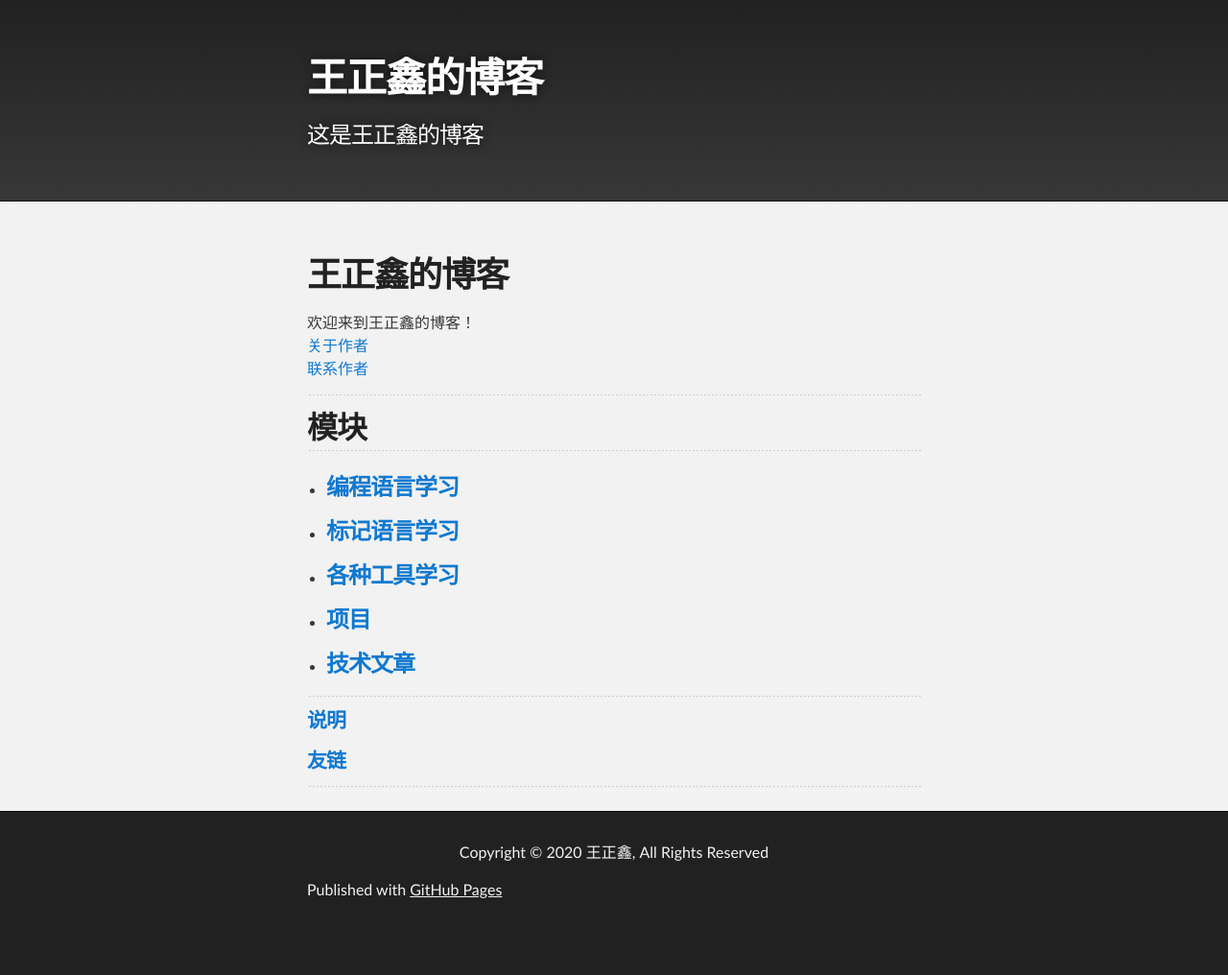
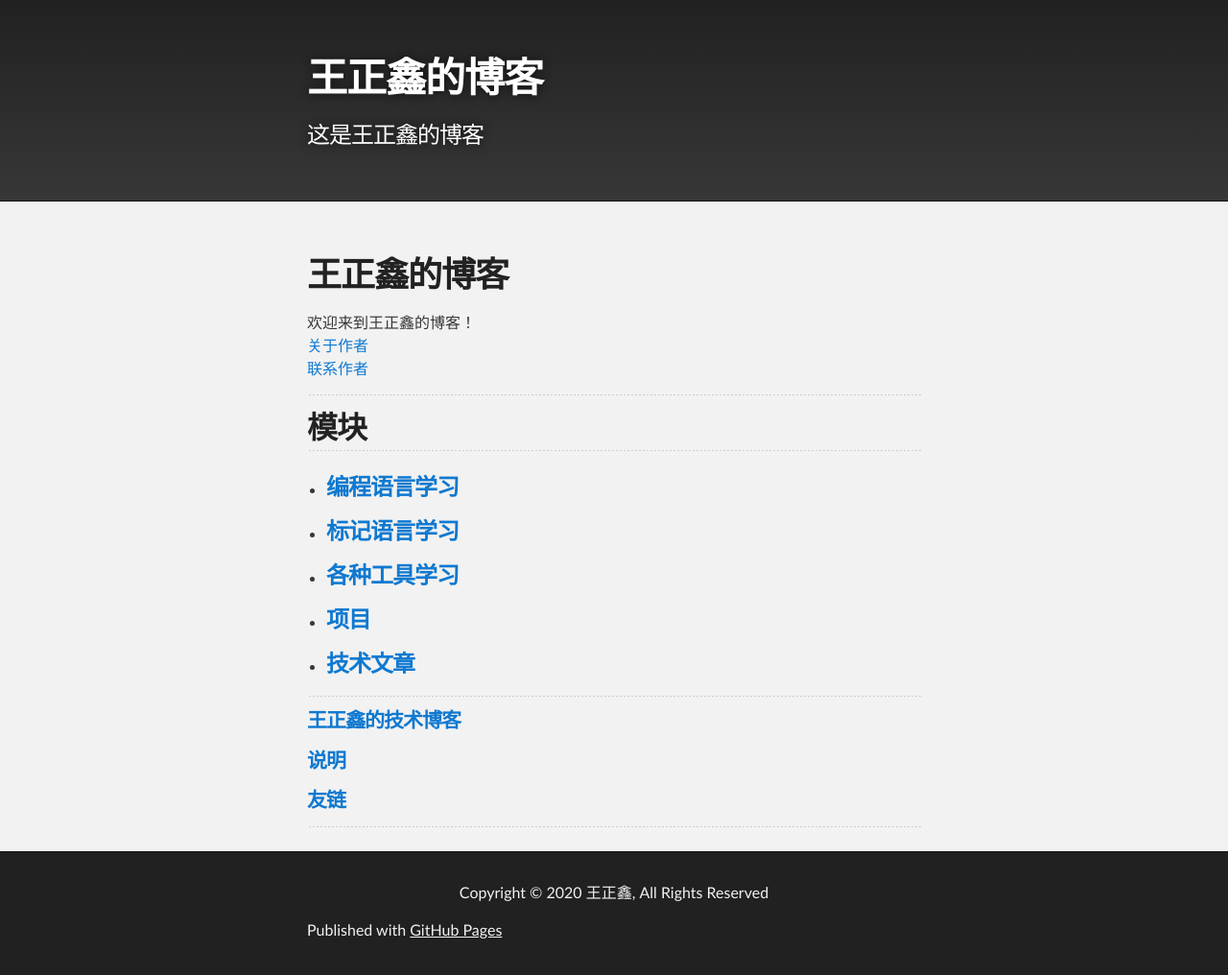
Before and after one commit to 12121-12121/12121-12121.github.io, a Jekyll site: the page built from index.md, in a window 1280 px wide. Shown: the whole page at 96% size. Built offline with Jekyll 4.4.1, drawn with Linux system fonts in a browser that asks for light colours; our own code applies the rules of GitHub Pages for plain Markdown files; before the commit the page ends 974 px from its top, so only the background shows below that.

Commit message:
Update index.md

```diff
--- a/index.md
+++ b/index.md
@@ -18,6 +18,7 @@ layout: default
 
 ***
 
+#### [王正鑫的技术博客](https://wangzx12121.github.io/)
 #### [说明](https://12121-12121.github.io/说明/)
 #### [友链](https://12121-12121.github.io/友链/)
 
```
